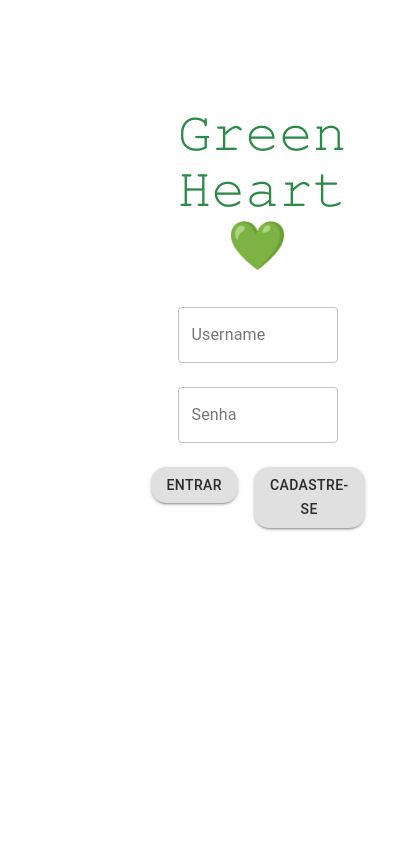
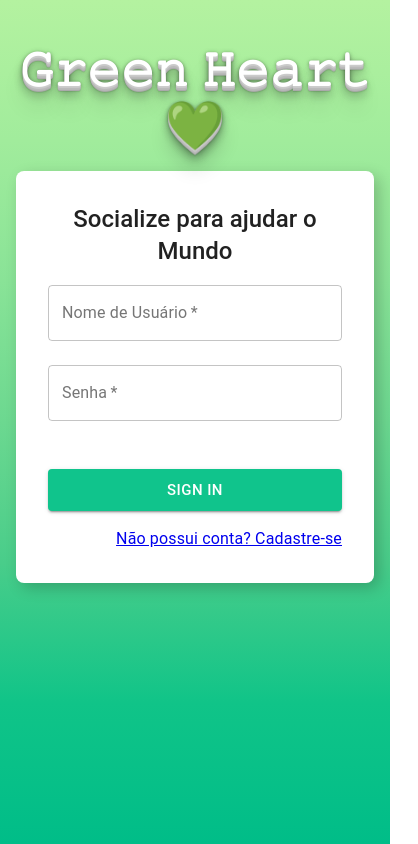
Before and after one commit to green-heart/integrative-project, a React (Create React App) app: page / in a window 390 px wide. Shown: the whole page, 418 px wide, since content can reach past the window. Built offline with nearby package versions, Linux system fonts and the light colour scheme.

Commit message:
feat: create a new login page
changing the page style and implementing the Responsive methods

Co-authored-by: Anttonino <victor.antonino12@gmail.com>
Co-authored-by: ArthurMFarias0 <arthuremeunome@gmail.com>

```diff
--- a/src/pages/login/Login.css
+++ b/src/pages/login/Login.css
@@ -1,50 +1,87 @@
+* {
+    margin: 0;
+    border: 0;
+    padding: 0;
+    box-sizing: border-box;
+}
 
-.ajust1{
-    padding-top: 10px;
-    color: #2b8a46;
-
-}
-.ajust2{
-    padding-top: 60px;
-
-
-}
-button#colorbutton3{
-    margin-bottom: 70px;
-    color: rgb(43, 42, 42);
-    border-radius: 15px;
-    text-decoration: none;
-
-}
-button#colorbutton2{
-    margin-bottom: 70px;
-    color: rgb(43, 42, 42);
-    border-radius: 15px;
+body {
+    background-image: linear-gradient(180deg, #b4f2a0 0, #a1ec9c 16.67%, #89e397 33.33%, #6cd890 50%, #49cd8a 66.67%, #10c488 83.33%, #00bd88 100%);
+    min-height: 100vh;
+    min-width: 100vw;
+    display: flex;
+    align-items: center;
+    justify-content: center;
 
 }
 
-   button::before {
-    content: "";
-    position: absolute;
-    top: 0;
-    left: 0;
-    height: 100%;
-    width: 0;
-    border-radius: 15px;
-    background-color: #50cf74;
-    z-index: -1;
-    -webkit-box-shadow: 4px 8px 19px -3px rgba(0,0,0,0.27);
-    box-shadow: 4px 8px 19px -3px rgba(0,0,0,0.27);
-    transition: all 250ms
-   }
+#main {
+    background: white;
+    max-width: 500px;
+    min-height: 45vh;
+    padding: 2rem;
+    box-shadow: 5px 5px 15px rgba(0, 0, 0, 0.2);
+    border-radius: 8px;
+    margin-top: auto;
+}
 
+#title {
+    color: #fff;
+  font-weight: bold;
+  font-family: Helvetica;
+  text-shadow:
+    0 1px 0 #ccc,
+    0 2px 0 #c9c9c9,
+    0 3px 0 #bbb,
+    0 4px 0 #b9b9b9,
+    0 5px 0 #aaa,
+    0 6px 1px rgba(0,0,0,.1),
+    0 0 5px rgba(0,0,0,.1),
+    0 1px 3px rgba(0,0,0,.3),
+    0 3px 5px rgba(0,0,0,.2),
+    0 5px 10px rgba(0,0,0,.25),
+    0 10px 10px rgba(0,0,0,.2),
+    0 20px 20px rgba(0,0,0,.15);
+}
 
-   button:hover::before {
-    width: 100%;
-   }
-   .ajust3{
-    padding-left: 40%;
-   }
-   .ajust{
-  text-decoration: none;
-   }
+#subtitle {
+    font-family: 'Roboto', sans-serif;
+    font-weight: 500;
+    margin-bottom: 0.1rem;
+    position: relative;
+}
+
+#login_button {
+    color: white;
+    background-color: #10c48c;
+}
+
+@media only screen and (max-device-width: 320px) {
+    #sign-up {
+        font-size: small;
+    }
+
+    #subtitle {
+        font-weight: 600;
+        font-size: 16px;
+        margin-bottom: 0.1rem;
+        position: relative;
+    }
+}
+
+@media only screen and (max-device-width: 375px) {
+    #sign-up {
+        font-size: small;
+    }
+
+    #title {
+         font-size: 45px;
+    }
+
+    #subtitle {
+        font-weight: 600;
+        font-size: 16px;
+        margin-bottom: 0.1rem;
+        position: relative;
+    }
+}
--- a/src/pages/login/Login.tsx
+++ b/src/pages/login/Login.tsx
@@ -1,19 +1,22 @@
 import React, { useState, ChangeEvent, useEffect } from 'react';
-import { Grid, Typography, TextField, Button } from '@material-ui/core';
-import { Box } from '@mui/material';
+import { Grid, Typography, TextField } from '@material-ui/core';
 import { Link, useNavigate } from 'react-router-dom';
-import { api, login } from '../../services/Service';
-import useLocalStorage from 'react-use-localstorage';
-import './Login.css';
+import { api } from '../../services/Service';
 import SignIn from '../../models/SignIn';
 import { useDispatch } from 'react-redux';
 import { addToken } from '../../store/tokens/actions';
-import { styles } from './styles';
-import { toast } from 'react-toastify';
+import Container from '@mui/material/Container';
+import CssBaseline from '@mui/material/CssBaseline';
+import Box from '@mui/material/Box';
+import { createTheme, ThemeProvider } from '@mui/material/styles';
+import Button from '@mui/material/Button';
+import './Login.css';
+import { ToastContainer, toast } from 'react-toastify';
+
+
+const theme = createTheme();
 
 function Login() {
-
-    const classes = styles();
 
     let navigate = useNavigate();
     const dispatch = useDispatch();
@@ -48,48 +51,83 @@ function Login() {
         try {
             const response = await api.post(`/auth/login`, userLogin)
             setToken(response.data.token)
-
-            alert('Usuário logado com sucesso!');
+            toast.success('Usuário logado com sucesso!', {
+                position: "top-right",
+                autoClose: 5000,
+                hideProgressBar: false,
+                closeOnClick: true,
+                pauseOnHover: true,
+                draggable: true,
+                progress: undefined,
+                theme: "colored",
+                });
 
         } catch (Error) {
-            alert ('Dados do usuário inconsistentes. Erro ao logar!')
+            toast.warn('Usuário não encontrado!', {
+                position: "top-right",
+                autoClose: 5000,
+                hideProgressBar: false,
+                closeOnClick: true,
+                pauseOnHover: true,
+                draggable: true,
+                progress: undefined,
+                theme: "colored",
+            });
         }
     }
 
     return (
-        <Grid container direction='column' justifyContent='center' alignItems='center' className='ajust'>
-            <Grid item xs={6}>
-                <Box paddingX={20}>
-                    <form onSubmit={onSubmit} className={classes.form} >
-                        <Typography variant='h3' gutterBottom component='h3' align='center' className='ajust1'>𝙶𝚛𝚎𝚎𝚗 𝙷𝚎𝚊𝚛𝚝💚</Typography>
-                        <TextField value={userLogin.username} onChange={(e: ChangeEvent<HTMLInputElement>) => updatedModel(e)} id='username' label='Username' variant='outlined' name='username' margin='normal' fullWidth />
-                        <TextField value={userLogin.password} onChange={(e: ChangeEvent<HTMLInputElement>) => updatedModel(e)} id='password' label='Senha' variant='outlined' name='password' margin='normal' type='password' fullWidth />
+        <ThemeProvider theme={theme}>
+            <Typography id="title" variant='h3' gutterBottom component='h3' align='center' >
+                𝙶𝚛𝚎𝚎𝚗 𝙷𝚎𝚊𝚛𝚝💚
+            </Typography>
+            <Container component="main" maxWidth="xs">
+                <CssBaseline />
+                <Grid className='ajust'>
+                    <Box
+                        id="main"
+                        sx={{
+                            marginTop: 8,
+                            display: 'flex',
+                            flexDirection: 'column',
+                            alignItems: 'center',
+                        }}
+                    >
+                        <form onSubmit={onSubmit}>
+                            <Typography id="subtitle" component="h1" variant="h5" align='center'>
+                                Socialize para ajudar o Mundo
+                            </Typography>
+                            <TextField value={userLogin.username} onChange={(e: ChangeEvent<HTMLInputElement>) => updatedModel(e)} required id='username' label='Nome de Usuário' variant='outlined' name='username' margin='normal' fullWidth />
+                            <TextField value={userLogin.password} onChange={(e: ChangeEvent<HTMLInputElement>) => updatedModel(e)} required id='password' label='Senha' variant='outlined' name='password' margin='normal' type='password' fullWidth />
                             <Box marginTop={2} textAlign='center'>
                             </Box>
-                        <Box display='flex' justifyContent='center' marginTop={2}>
+                            <Grid>
                                 <Box>
-                            <Button id='colorbutton3' type='submit' variant='contained' style={{ marginRight: 6 }} >
-                                Entrar
+                                    <Button
+                                        size="large"
+                                        id='login_button'
+                                        type="submit"
+                                        fullWidth
+                                        variant="contained"
+                                        sx={{ mt: 3, mb: 2 }}
+                                    >
+                                        Sign In
                                     </Button>
                                 </Box>
-
-                        <Box>
-                            <Link to='/registeruser' className='ajust'>
-                            <Button id='colorbutton3' type='submit' variant='contained'  style={{ marginLeft: 10 }}>
-                                Cadastre-se
-                            </Button>
+                            </Grid>
+                            <Grid container justifyContent="flex-end">
+                                <Link id="sign-up" to="/SignUp">
+                                    {"Não possui conta? Cadastre-se"}
                                 </Link>
-                        </Box>
-
-                    </Box>
+                            </Grid>
                         </form>
-
-                </Box>
-            </Grid>
                         <Grid item xs={6} className='image'>
 
                         </Grid>
+                    </Box>
                 </Grid>
+            </Container>
+        </ThemeProvider>
     );
 }
 
--- a/src/pages/login/styles.ts
+++ /dev/null
@@ -1,30 +0,0 @@
-import { makeStyles } from "@material-ui/core";
-import { margin } from "@mui/system";
-
-const styles = makeStyles({
-    box: {
-        display: 'flex',
-        justifyContent: 'center'
-
-    },
-    boxBotao1: {
-        display: 'flex',
-        justifyContent: 'center'
-    },
-    form: {
-        display: 'block',
-        padding: '3rem',
-        borderRadius: 40,
-        backgroundColor: 'rgba(255, 255, 255, 0.4)',
-        margin: '-8rem',
-        marginTop:'3rem'
-
-    },
-    dInline: {
-        display: 'inline'
-
-    },
-
-});
-
-export { styles };
```
Lines whose indentation alone changed are shown as unchanged.
